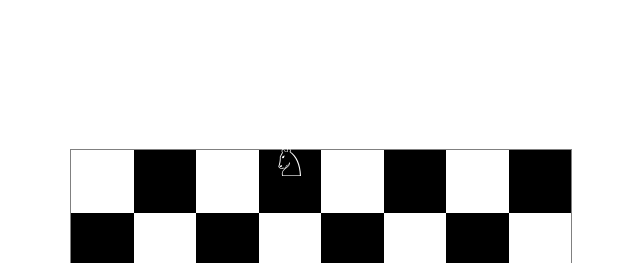
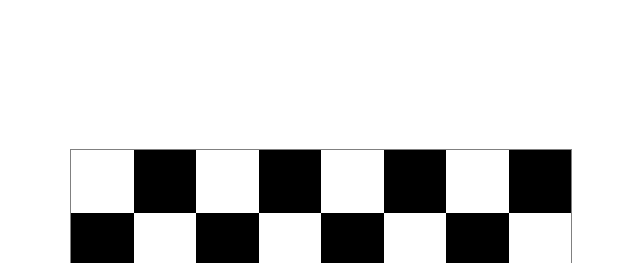
Before and after one commit to y-uchiida/react_dragdrop_sample, a React (Vite) app: page / in a window 1280 px wide. Shown: the top 263 px of the page, without its empty margins (319-959 px from the left). Built offline with nearby package versions, Linux system fonts and the light colour scheme.

Commit message:
add board square click event handler

```diff
--- a/src/components/react-dnd/Chess/ChessApp.tsx
+++ b/src/components/react-dnd/Chess/ChessApp.tsx
@@ -4,7 +4,7 @@ import { observe } from "./Game";
 import { KnightPosition } from "./types";
 
 export const ChessApp = () => {
-	const [knightPosition, setKnightPosition] = useState<KnightPosition>([3, 0]);
+	const [knightPosition, setKnightPosition] = useState<KnightPosition>([100, 100]);
 	const [chessBoard, setChessBoard] = useState<JSX.Element>(<></>);
 
 	const observer = useMemo(() => {
--- a/src/components/react-dnd/Chess/ChessBoard.tsx
+++ b/src/components/react-dnd/Chess/ChessBoard.tsx
@@ -1,4 +1,5 @@
 import React from 'react'
+import { moveKnight } from './Game'
 import { Knight } from './Knight'
 import { Square } from './Square'
 import { KnightPosition } from './types'
@@ -10,9 +11,6 @@ type Props = {
 const squareStyle: React.CSSProperties = {
 	width: '12.5%',
 	height: '12.5%',
-	display: 'flex',
-	alignItems: 'center',
-	justifyContent: 'center',
 };
 
 const boardStyle: React.CSSProperties = {
@@ -21,6 +19,10 @@ const boardStyle: React.CSSProperties = {
 	border: '1px solid gray',
 	flexWrap: 'wrap',
 	display: 'flex',
+};
+
+const handleSquareClick = ([x, y]: KnightPosition) => {
+	moveKnight([x, y]);
 };
 
 /**
@@ -36,7 +38,7 @@ const generateChessBoard = (i: number, [knightX, knightY]: KnightPosition) => {
 	const isKnightHere = knightX === x && knightY === y;
 	const piece = isKnightHere ? <Knight /> : null;
 	return (
-		<div key={i} style={squareStyle}>
+		<div key={i} style={squareStyle} onClick={() => handleSquareClick([x, y])}>
 			<Square black={black}>{piece}</Square>
 		</div>
 	);
--- a/src/components/react-dnd/Chess/Square.tsx
+++ b/src/components/react-dnd/Chess/Square.tsx
@@ -3,6 +3,9 @@ import { ReactNode } from "react";
 const squareStyle = {
 	width: '100%',
 	height: '100%',
+	display: 'flex',
+	alignItems: 'center',
+	justifyContent: 'center',
 };
 
 type Props = {
```
